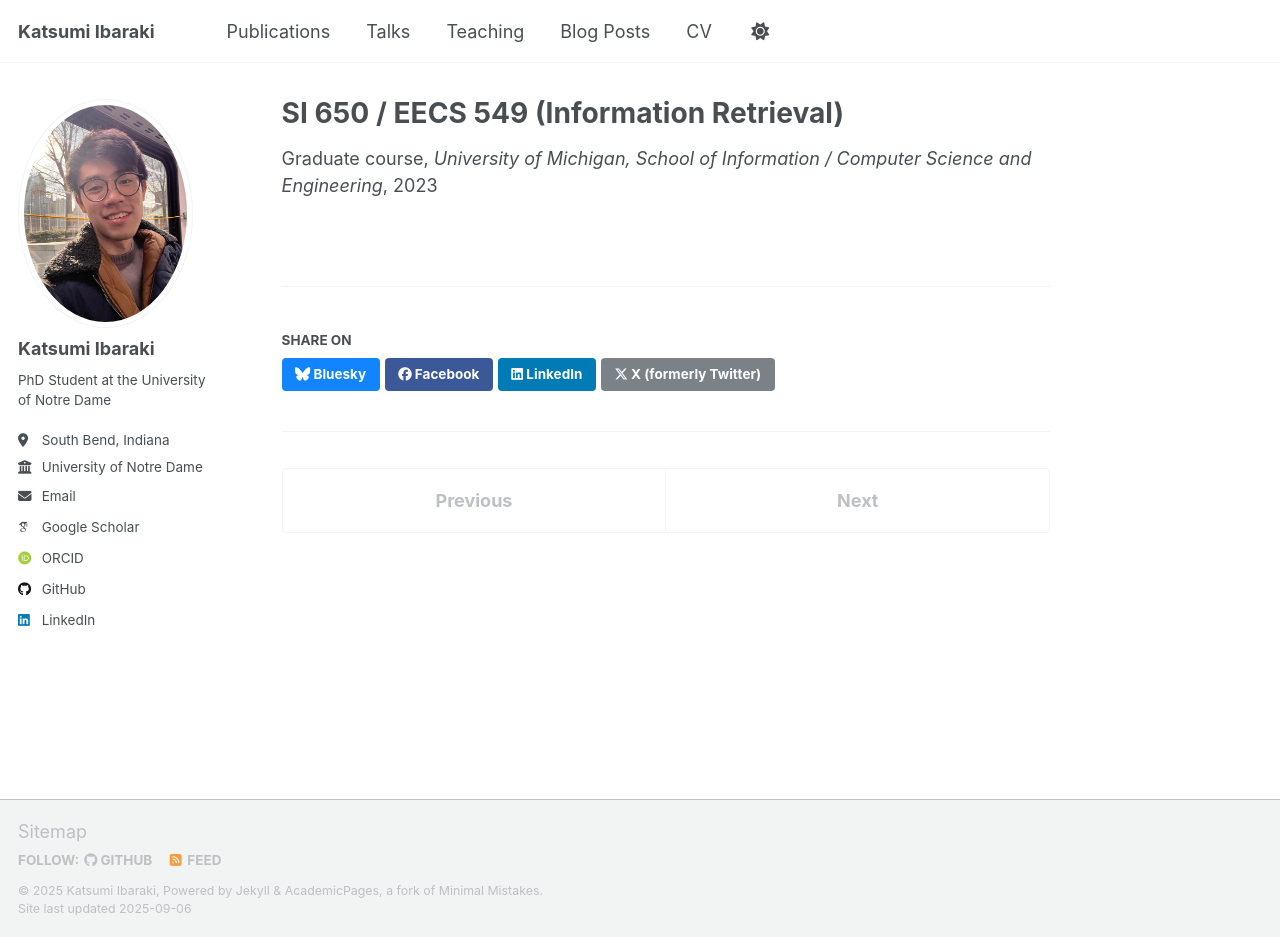
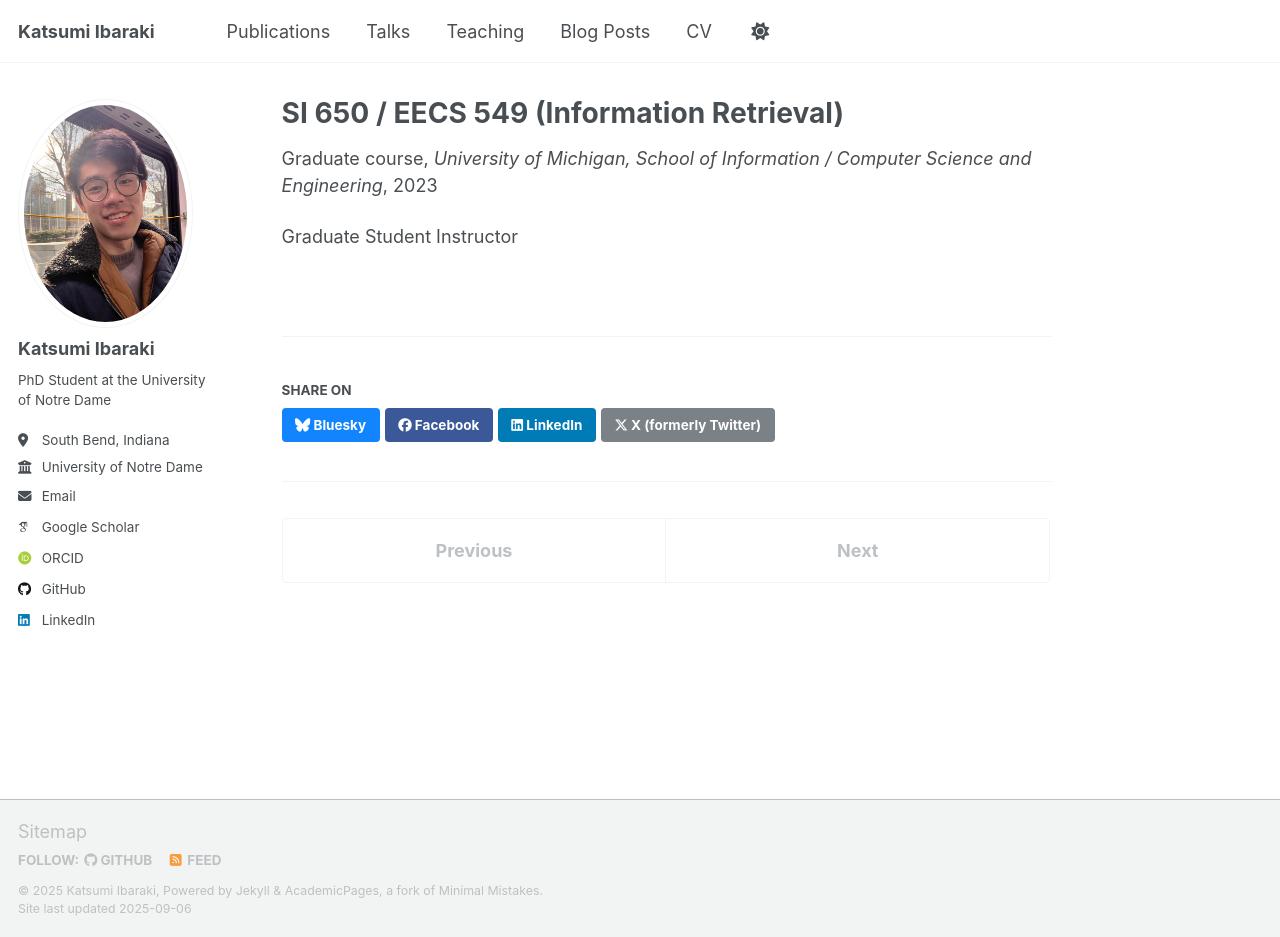
Before and after one commit to kibaraki/kibaraki.github.io, a Jekyll site: the page built from _teaching/2023-fall-teaching.md, in a window 1280 px wide and 937 px high. Built offline with Jekyll 4.4.1, drawn with Linux system fonts in a browser that asks for light colours; some web fonts are replaced; a script that is not in the unit is left out.

Commit message:
Add Graduate Student Instructor role to teaching file

```diff
--- a/_teaching/2023-fall-teaching.md
+++ b/_teaching/2023-fall-teaching.md
@@ -7,3 +7,6 @@ venue: "University of Michigan, School of Information / Computer Science and Eng
 date: 2023-08-01
 location: "Ann Arbor, Michigan"
 ---
+
+
+Graduate Student Instructor
```
